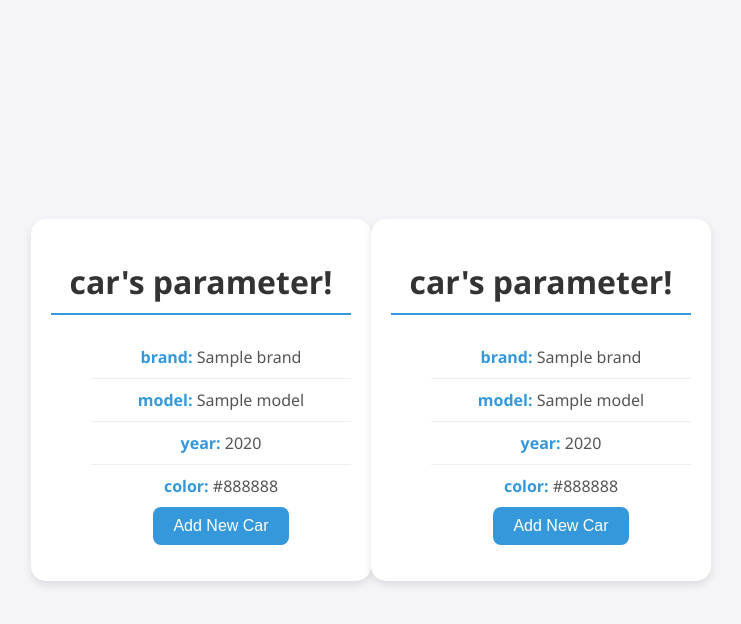
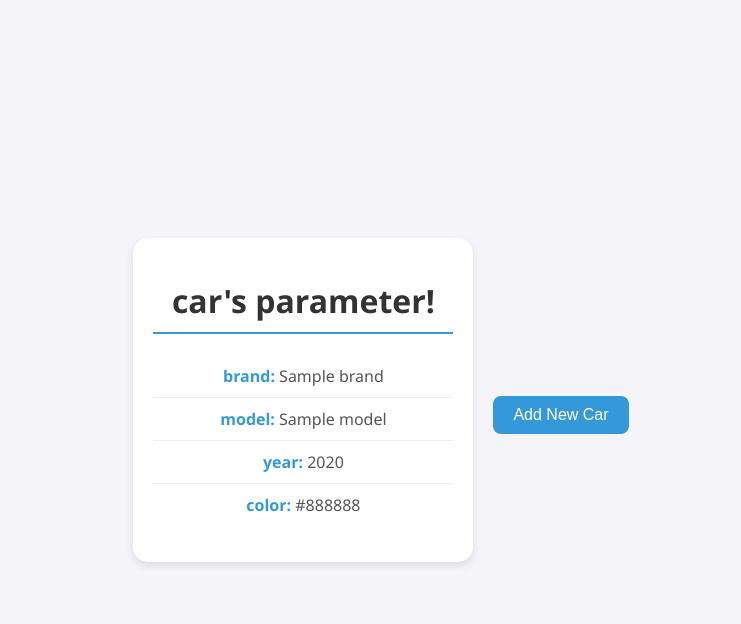
Before and after one commit to barsalo221/argo-cd, a Flask app: page / in a window 1280 px wide. Shown: the top 624 px of the page, without its empty margins (269-1010 px from the left). Run offline with Flask 3, Linux system fonts and the light colour scheme; a database or web service that is not in the repository returns one stand-in record (values such as "Sample title").

Commit message:
TEST FOR argo-9

```diff
--- a/WEB/static/style.css
+++ b/WEB/static/style.css
@@ -67,3 +67,15 @@ input {
     border: 1px solid #ddd;
     border-radius: 5px;
 }
+.cars-container {
+    display: flex;
+    flex-direction: row;
+    flex-wrap: wrap;
+    gap: 20px;
+    justify-content: center;
+    padding: 20px;
+}
+.actions-container {
+    text-align: center;
+    margin-top: 30px;
+}
--- a/WEB/templates/index.html
+++ b/WEB/templates/index.html
@@ -7,36 +7,27 @@
 </head>
 <body>
 
+    <div class="cars-container">
+
+        {% for car in cars %}
             <div class="car-card">
                 <h1>car's parameter!</h1>
-        <ul>
-            {% for car in cars %}
                 <ul class="car-details">
                     <li><span class="label">brand:</span> {{ car.brand }}</li>
                     <li><span class="label">model:</span> {{ car.model }}</li>
                     <li><span class="label">year:</span> {{ car.year }}</li>
                     <li><span class="label">color:</span> {{ car.color }}</li>
+                </ul>
+            </div>
         {% else %}
-                <li>No Cars Yet...</li>
+            <div class="no-cars">
+                <p>No Cars Yet...</p>
+            </div>
         {% endfor %}
-        </ul>
-        <a href="/add-car">
-            <button class="btn">Add New Car</button>
-        </a>
+
     </div>
-    <div class="car-card">
-        <h1>car's parameter!</h1>
-        <ul>
-            {% for car in cars %}
-               <ul class="car-details">
-            <li><span class="label">brand:</span> {{ car.brand }}</li>
-            <li><span class="label">model:</span> {{ car.model }}</li>
-            <li><span class="label">year:</span> {{ car.year }}</li>
-            <li><span class="label">color:</span> {{ car.color }}</li>
-            {% else %}
-                <li>No Cars Yet...</li>
-            {% endfor %}
-        </ul>
+
+    <div class="actions-container">
         <a href="/add-car">
             <button class="btn">Add New Car</button>
         </a>
```
Lines whose indentation alone changed are shown as unchanged.
